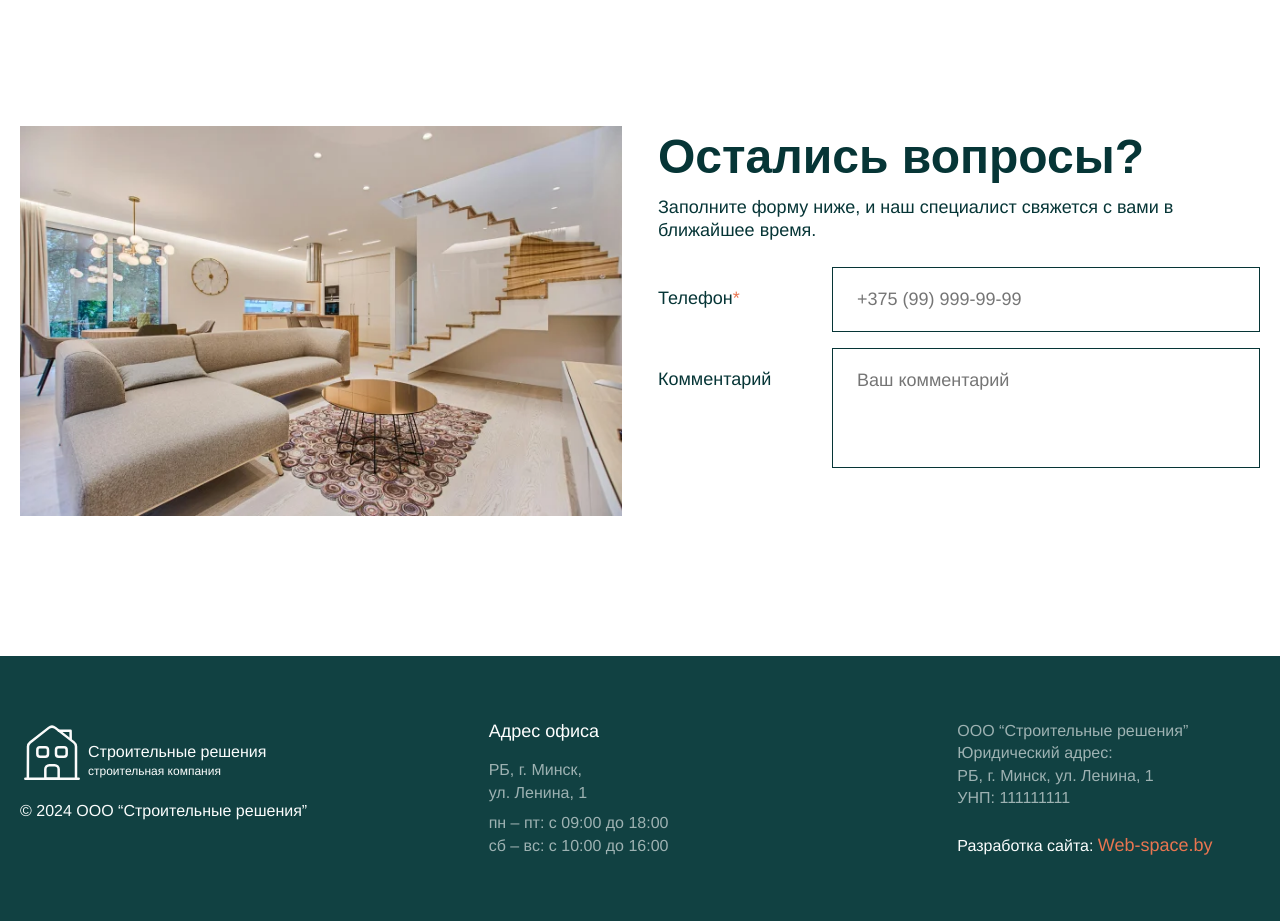
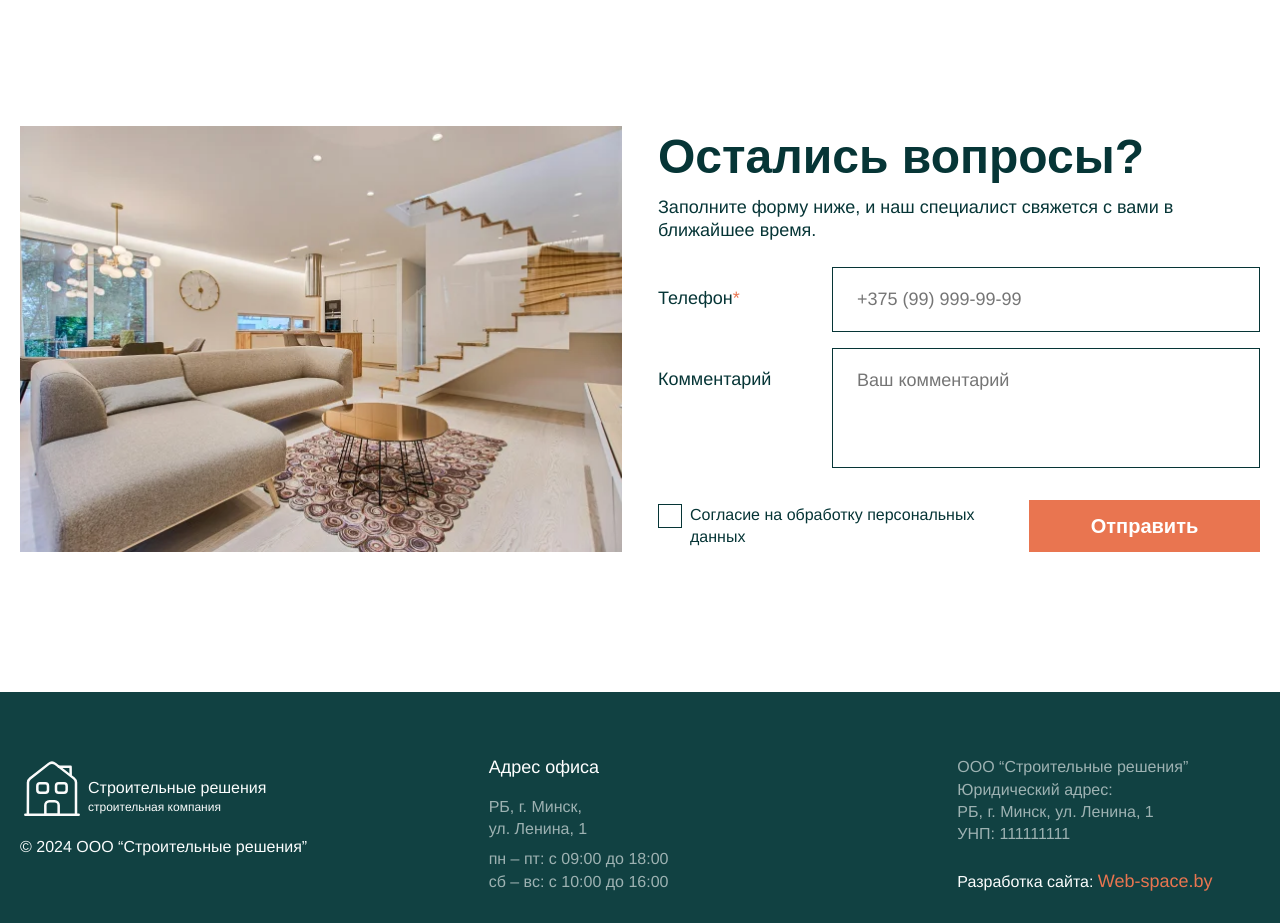
Before and after one commit to DiMoNiO04/test-web-space, a Next.js app: page / in a window 1280 px wide. Shown: the part 1560-2483 px from the top of the page. Built offline with nearby package versions, Linux system fonts and the light colour scheme.

Commit message:
feat: add ui checkbox and questions section

```diff
--- a/src/components/sections/questions/Questions.module.scss
+++ b/src/components/sections/questions/Questions.module.scss
@@ -15,3 +15,19 @@
   max-width: 544px;
   margin-bottom: 24px;
 }
+
+.form {
+  @include flexColumn;
+  justify-content: space-between;
+}
+
+.inputs {
+  @include flexColumn;
+  row-gap: 16px;
+  margin-bottom: 32px;
+}
+
+.checkboxs {
+  @include flexCenterBetween;
+  column-gap: 40px;
+}
--- a/src/components/sections/questions/Questions.tsx
+++ b/src/components/sections/questions/Questions.tsx
@@ -3,7 +3,7 @@
 import React, { useState } from 'react';
 import styles from './Questions.module.scss';
 import Image from 'next/image';
-import { Input } from '@/components/ui';
+import { Button, Checkbox, EButtonClass, EButtonType, Input } from '@/components/ui';
 import { EInputType } from '@/components/ui/input/Input';
 
 interface IFormData {
@@ -28,6 +28,15 @@ const Questions: React.FC = () => {
     }));
   };
 
+  const handleCheckboxChange = (e: React.ChangeEvent<HTMLInputElement>) => {
+    const { name, checked } = e.target;
+
+    setFormData((prevData) => ({
+      ...prevData,
+      [name]: checked,
+    }));
+  };
+
   return (
     <section>
       <div className="container">
@@ -36,10 +45,12 @@ const Questions: React.FC = () => {
             <Image src="/images/questions.webp" alt="" width={660} height={428} />
           </div>
           <div className={styles.form}>
+            <div>
               <h2 className={styles.title}>Остались вопросы?</h2>
               <p className={styles.description}>
                 Заполните форму ниже, и наш специалист свяжется с вами в ближайшее время.
               </p>
+              <div className={styles.inputs}>
                 <Input
                   label="Телефон"
                   name="phone"
@@ -62,6 +73,17 @@ const Questions: React.FC = () => {
                 />
               </div>
             </div>
+            <div className={styles.checkboxs}>
+              <Checkbox
+                label="Согласие на обработку персональных данных"
+                checked={formData.isAgree}
+                name="isAgree"
+                onChange={handleCheckboxChange}
+              />
+              <Button nameClass={EButtonClass.DEF} typeBtn={EButtonType.SUBMIT} text="Отправить" isLink={false} />
+            </div>
+          </div>
+        </div>
       </div>
     </section>
   );
--- /dev/null
+++ b/src/components/ui/checkbox/Checkbox.module.scss
@@ -0,0 +1,40 @@
+.block {
+  @include flexStartBetween;
+  column-gap: 12px;
+}
+
+.label {
+  @include helvetica16;
+  color: $accent2700;
+}
+
+.label {
+  display: flex;
+  align-items: flex-start;
+  cursor: pointer;
+  column-gap: 8px;
+  position: relative;
+}
+
+.label::before {
+  content: '';
+  @include sizes(24px, 24px);
+  border: 1px solid $accent2700;
+  background-color: $white;
+  flex-shrink: 0;
+}
+
+.block input[type='checkbox'] {
+  display: none;
+}
+
+.block input:checked+label::after {
+  content: '';
+  @include sizes(9px, 16px);
+  position: absolute;
+      top: 2px;
+        left: 7px;
+  border: solid $accent500;
+  border-width: 0 2px 2px 0;
+  transform: rotate(45deg);
+}
--- /dev/null
+++ b/src/components/ui/checkbox/Checkbox.tsx
@@ -0,0 +1,30 @@
+import React from 'react';
+import styles from './Checkbox.module.scss';
+import { EInputType } from '../input/Input';
+
+interface ICheckboxProps {
+  label: string;
+  checked: boolean;
+  onChange: (e: React.ChangeEvent<HTMLInputElement>) => void;
+  name: string;
+}
+
+const Checkbox: React.FC<ICheckboxProps> = ({ label, checked, onChange, name }) => {
+  return (
+    <div className={styles.block}>
+      <input
+        type={EInputType.CHECKBOX}
+        checked={checked}
+        onChange={onChange}
+        name={name}
+        id={name}
+        className={styles.checkbox}
+      />
+      <label htmlFor={name} className={styles.label}>
+        {label}
+      </label>
+    </div>
+  );
+};
+
+export default Checkbox;
--- a/src/components/ui/index.ts
+++ b/src/components/ui/index.ts
@@ -2,6 +2,7 @@ export { default as Logo } from './logo/Logo';
 export { default as AddressOffice } from './addressOffice/AddressOffice';
 export { default as WorkTime } from './workTime/WorkTime';
 export { default as Input } from './input/Input';
+export { default as Checkbox } from './checkbox/Checkbox';
 
 export { default as Button } from './button/Button';
 export { EButtonClass, EButtonType } from './button/Button';
--- a/src/components/ui/input/Input.module.scss
+++ b/src/components/ui/input/Input.module.scss
@@ -25,10 +25,6 @@
   height: 120px;
 }
 
-.block {
-  @include mb(16px);
-}
-
 .blockFlex {
   @include flexStartBetween;
 }
--- a/src/components/ui/input/Input.tsx
+++ b/src/components/ui/input/Input.tsx
@@ -36,7 +36,7 @@ const Input: React.FC<IInputProps> = ({
   isFlex = false,
 }) => {
   return (
-    <div className={`${styles.block} ${isFlex && styles.blockFlex}`}>
+    <div className={`${styles.block} ${isFlex ? styles.blockFlex : ''}`}>
       <p className={styles.label}>
         {label}
         <span>{required ? '*' : ''}</span>
```
Lines whose indentation alone changed are shown as unchanged.
